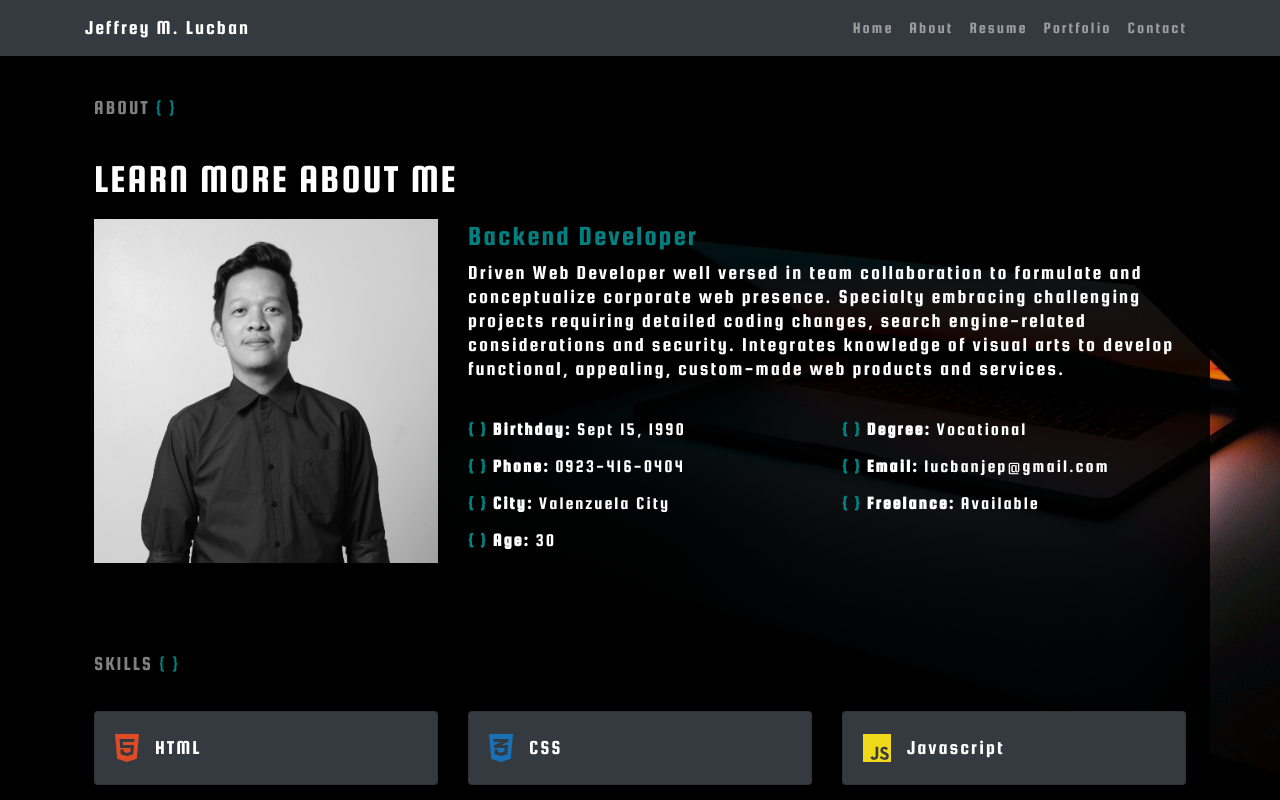
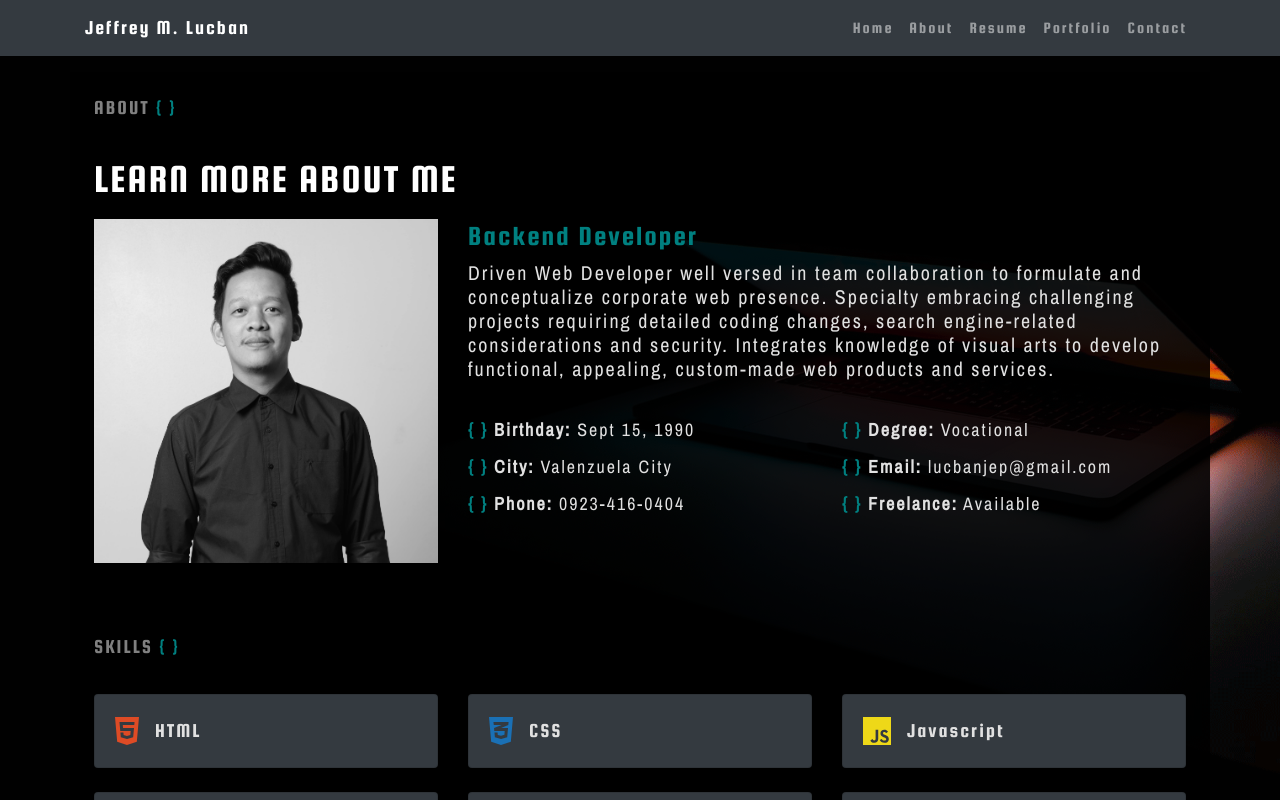
Before and after one commit to DyepLucban/my-portfolio, a Vue app: page /about in a window 1280 px wide. Shown: the top 800 px of the page. Built offline with nearby package versions, Linux system fonts and the light colour scheme; what @growthbunker/vuetimeline, vue-sweetalert2 would draw is missing.

Commit message:
Update fonts

```diff
--- a/src/assets/css/app.scss
+++ b/src/assets/css/app.scss
@@ -1,3 +1,5 @@
 @import '~bootstrap/dist/css/bootstrap.css';
 @import '~bootstrap-vue/dist/bootstrap-vue.css';
 @import url('https://fonts.googleapis.com/css2?family=Squada+One&display=swap');
+@import url('https://fonts.googleapis.com/css2?family=Archivo+Narrow&display=swap');
+@import url('https://fonts.googleapis.com/css2?family=Barlow+Semi+Condensed&display=swap');
--- a/src/assets/css/style.css
+++ b/src/assets/css/style.css
@@ -63,7 +63,8 @@ body {
 #about-list-info ul li{
     padding-bottom: 10px;
     font-size: large;
-    color: white;
+    color: #e1e1e1;
+    font-family: 'Archivo Narrow', sans-serif;
 }
 
 #about-list-info ul li span{
@@ -72,9 +73,14 @@ body {
 }
 
 #about-holder h5 {
-    color: white;
+    color: #e1e1e1;
     margin-bottom: 35px;
 }
+
+#about-sub-header {
+    font-family: 'Archivo Narrow', sans-serif;
+}
+
 /* END OF ABOUT SECTION CSS */
 
 /* RESUME SECTION CSS */
--- a/src/components/About/AboutMeComponent.vue
+++ b/src/components/About/AboutMeComponent.vue
@@ -11,14 +11,13 @@
             </b-col>
             <b-col md="8" cols="12">
                 <h3 style="color:teal;">Backend Developer</h3>
-                <h5>Driven Web Developer well versed in team collaboration to formulate and conceptualize corporate web presence. Specialty embracing challenging projects requiring detailed coding changes, search engine-related considerations and security. Integrates knowledge of visual arts to develop functional, appealing, custom-made web products and services.</h5>
+                <h5 id="about-sub-header">Driven Web Developer well versed in team collaboration to formulate and conceptualize corporate web presence. Specialty embracing challenging projects requiring detailed coding changes, search engine-related considerations and security. Integrates knowledge of visual arts to develop functional, appealing, custom-made web products and services.</h5>
                 <b-row>
                     <b-col md="6" xs="12" id="about-list-info">
                         <ul>
                             <li> <span>{ }</span> <b>Birthday:</b> Sept 15, 1990 </li>
+                            <li> <span>{ }</span> <b>City:</b> Valenzuela City </li>
                             <li> <span>{ }</span> <b>Phone:</b> 0923-416-0404 </li>
-                            <li> <span>{ }</span> <b>City:</b> Valenzuela City </li>
-                            <li> <span>{ }</span> <b>Age:</b> 30 </li>
                         </ul>
                     </b-col>
                     <b-col md="6" xs="12" id="about-list-info">
--- a/src/components/Contact/ContactFormComponent.vue
+++ b/src/components/Contact/ContactFormComponent.vue
@@ -101,7 +101,8 @@ export default {
                 this.$swal(res.data.message);
                 this.sending = false
                 this.data = {}
-            } else if (res.code == 422) {
+            }
+
             this.error.email.message = (res.message.email) ? res.message.email.toString() : ''
             this.error.email.state = (res.message.email) ? false : true
             this.error.name.message = (res.message.name) ? res.message.name.toString() : ''
@@ -111,15 +112,6 @@ export default {
             this.error.message.message = (res.message.message) ? res.message.message.toString() : ''
             this.error.message.state = (res.message.message) ? false : true
             this.sending = false
-            } else {
-                this.$swal(res.message);
-                this.error.email.state = null;
-                this.error.name.state = null;
-                this.error.subject.state = null;
-                this.error.message.state = null;
-                this.sending = false
-                this.data = {}
-            }
         }
     }
 
--- a/src/components/Home/BannerComponent.vue
+++ b/src/components/Home/BannerComponent.vue
@@ -1,7 +1,7 @@
 <template>
     <div xs="12" md="12" class="p-5">
         <h1 style="color:#A9C7DF;">Jeffrey M. Lucban</h1>
-        <h4 style="color:gray;">I'm a passionate
+        <h4 style="color:gray;">A passionate
             <span style="color:teal;"><b>{</b></span>
             <span style="color:teal"> Back-End Developer </span>
             <span style="color:teal;"><b>}</b></span>
```
Also changed, not shown: 7 other files (tests, documents, lock files or other folders). Lines whose indentation alone changed are shown as unchanged.
